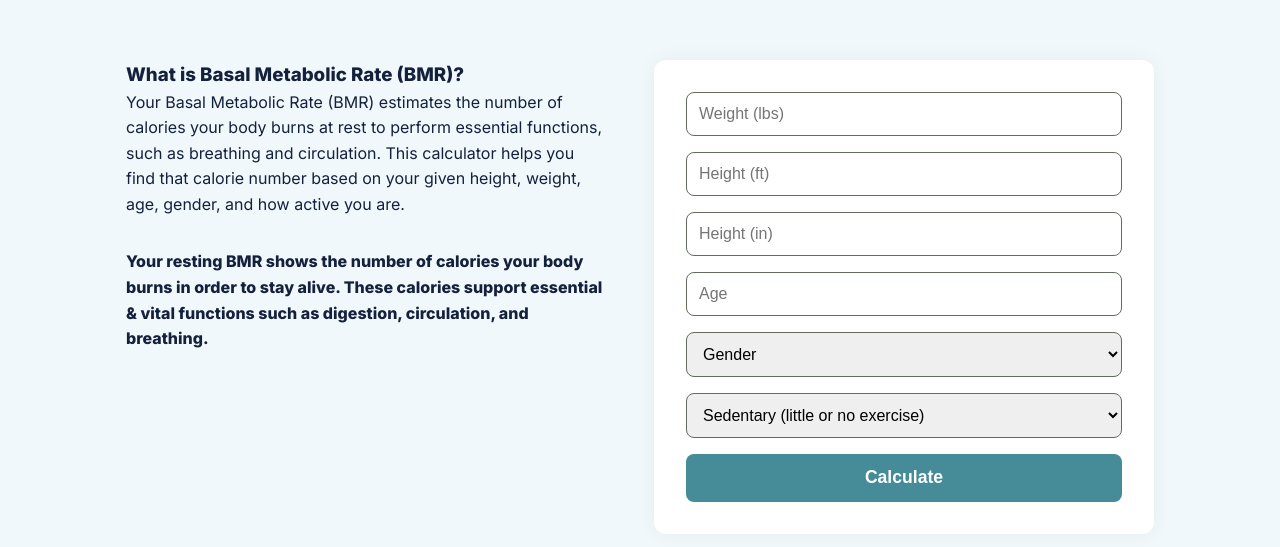
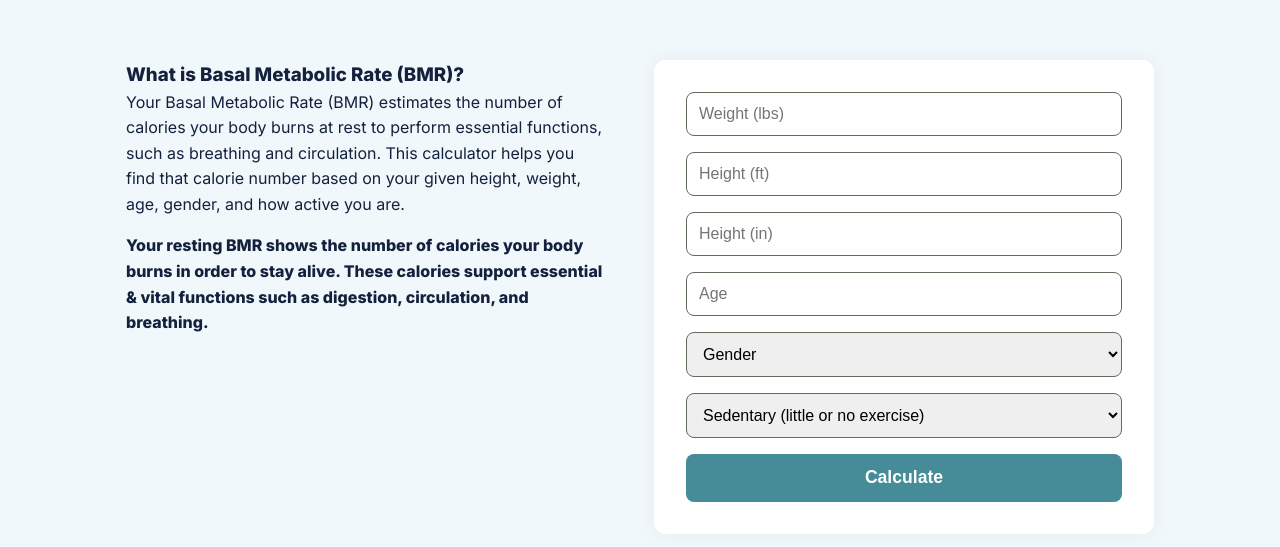
Before and after one commit to nateedralin/MediPlanner, a Flask app: page / in a window 1280 px wide. Shown: the part 528-1075 px from the top of the page. Run offline with Flask 3, Linux system fonts and the light colour scheme.

Commit message:
changed spacing between bmr info

```diff
--- a/templates/index.html
+++ b/templates/index.html
@@ -29,7 +29,7 @@
           find that calorie number based on your given height, weight, age, gender, and how active you are.
         </p>
 
-        <h4 style="margin-top: 2rem;">
+        <h4 style="margin-top: 1rem;">
           Your resting BMR shows the number of calories your body burns in order to stay alive. These calories support
           essential & vital functions such as digestion, circulation, and breathing.
         </h4>
```
